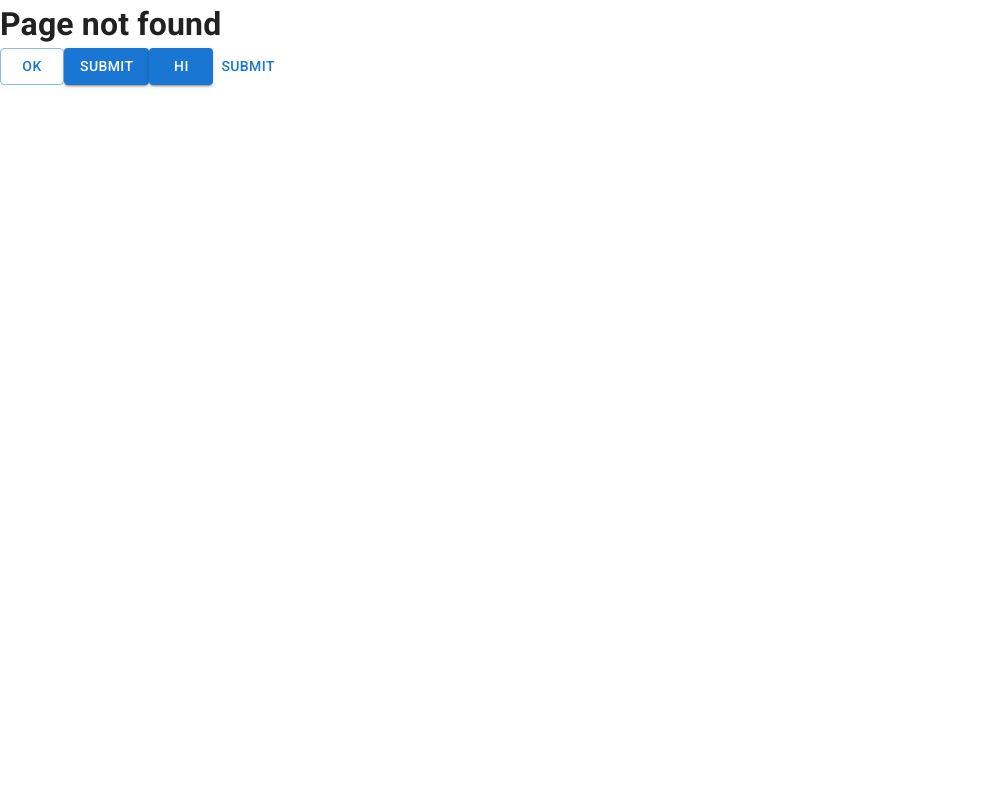
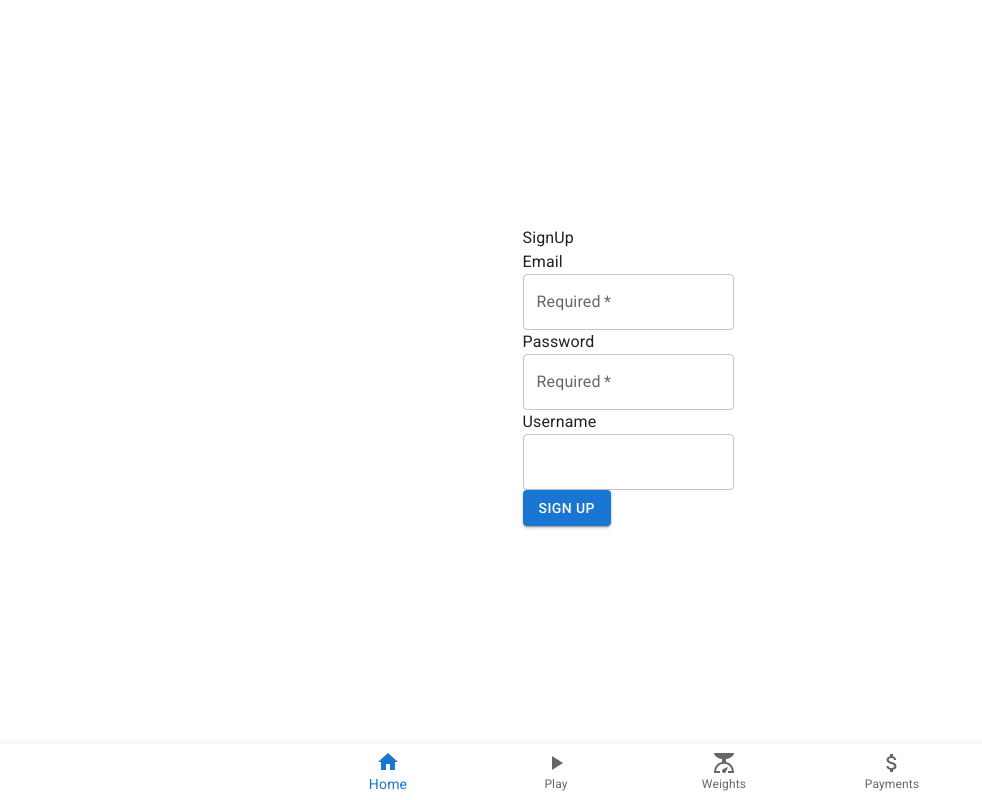
Before and after one commit to weight-insights/wi-react-ui, a React (Vite) app: page /signup in a window 1280 px wide. Before the commit this address had no page. Shown: the whole page, without its empty margins (0-982 px from the left). Built offline with nearby package versions, Linux system fonts and the light colour scheme.

Commit message:
add signup page

```diff
--- a/src/App.tsx
+++ b/src/App.tsx
@@ -6,6 +6,7 @@ import WiHome from './pages/WiHome';
 import WiPlay from './pages/WiPlay';
 import WiWeight from './pages/WiWeight';
 import WiPayment from './pages/WiPayment';
+import SignUp from './pages/SignUp';
 import { Box, CssBaseline } from '@mui/material';
 
 function App() {
@@ -19,6 +20,7 @@ function App() {
             <Route path='/play' element={<WiPlay />} />
             <Route path='/weight' element={<WiWeight />} />
             <Route path='/payment' element={<WiPayment />} />
+            <Route path='/signup' element={<SignUp />} />
           </Route>
           <Route path='/signin' element={<NotFound />} />
           <Route path='*' element={<NotFound />} />
--- /dev/null
+++ b/src/pages/SignUp.tsx
@@ -0,0 +1,81 @@
+import { Typography, Button, TextField, Grid } from '@mui/material';
+import { useState } from "react";
+import { signIn } from '../services/user.service';
+
+
+export default function SignUp() {
+
+    const [email, setEmail] = useState("");
+    const [password, setPassword] = useState("");
+
+
+    function handleEmailChange(e: React.ChangeEvent<HTMLInputElement>): void {
+        setEmail(e.target.value);
+    }
+
+    function handlePasswordChange(e: React.ChangeEvent<HTMLInputElement>): void {
+        setPassword(e.target.value);
+    }
+
+    function handleSubmit(e: React.FormEvent<HTMLFormElement>): void {
+        e.preventDefault();
+
+        if(email && password) {
+            console.log('email', email);
+            console.log('password', password);
+
+            signIn(email, password)
+                .then((response) => response.json()
+                .then((body: any) => {
+                    const accessToken = body.accessToken;
+                    localStorage.setItem('accessToken', accessToken);
+                    setTimeout(() => {
+                        console.log(localStorage.getItem('accessToken'));
+                    }, 20000);
+                }))
+                .catch(error => console.error('error', error));
+        }
+
+    }
+
+
+
+
+
+  return (
+    <>
+    <Grid container display="flex" justifyContent="center" alignItems="center" direction="column" spacing={3} style={{minHeight: "100vh"}}>
+
+        <form noValidate onSubmit={handleSubmit}>
+            <Grid item>
+                <Typography>SignUp</Typography>
+            </Grid>
+
+            <Grid item>
+                <Typography>Email</Typography>
+                <TextField required id="email" label="Required" value = {email} onChange= {handleEmailChange} variant="outlined" />
+            </Grid>
+
+            <Grid item>
+                <Typography>Password</Typography>
+
+
+                <TextField required id="password" label="Required" value ={password} onChange= {handlePasswordChange} variant="outlined" />
+            </Grid>
+
+            <Grid item>
+                <Typography>Username</Typography>
+                <TextField required id="username" variant="outlined" />
+            </Grid>
+
+            <Grid item>
+                <Button type="submit" variant="contained">Sign Up</Button>
+            </Grid>
+
+        </form>
+
+    </Grid>
+
+    </>
+  );
+}
--- /dev/null
+++ b/src/services/user.service.ts
@@ -0,0 +1,7 @@
+export function signIn(email: string, password: string): Promise<any>{
+    const url = 'http://localhost:3000/api/v1/auth/sign-in';
+    const method = 'POST';
+    const headers = { 'Content-Type': 'application/json' };
+    const body = JSON.stringify({ email, password });
+    return fetch(url, { method, headers, body });
+}
```
